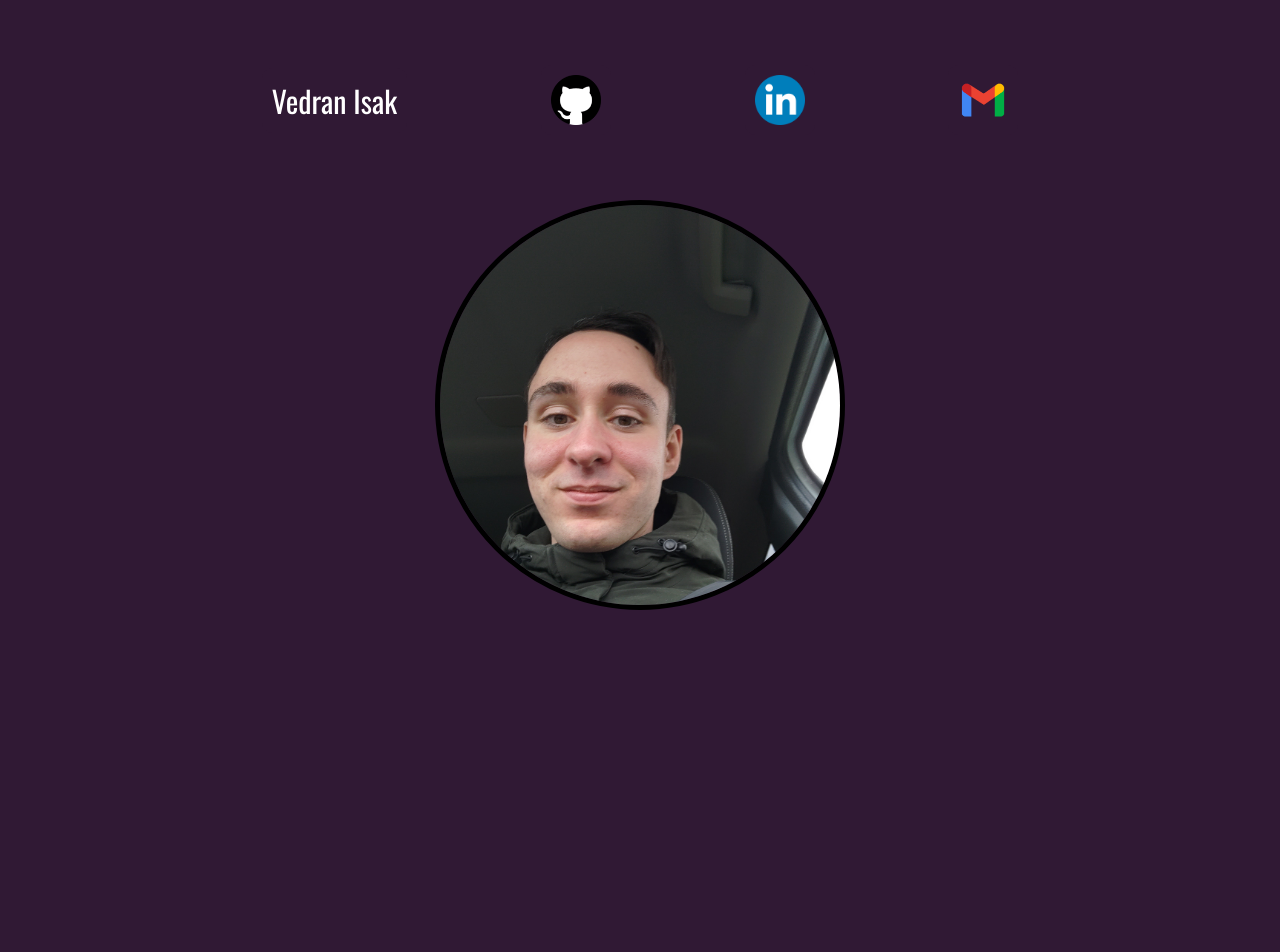
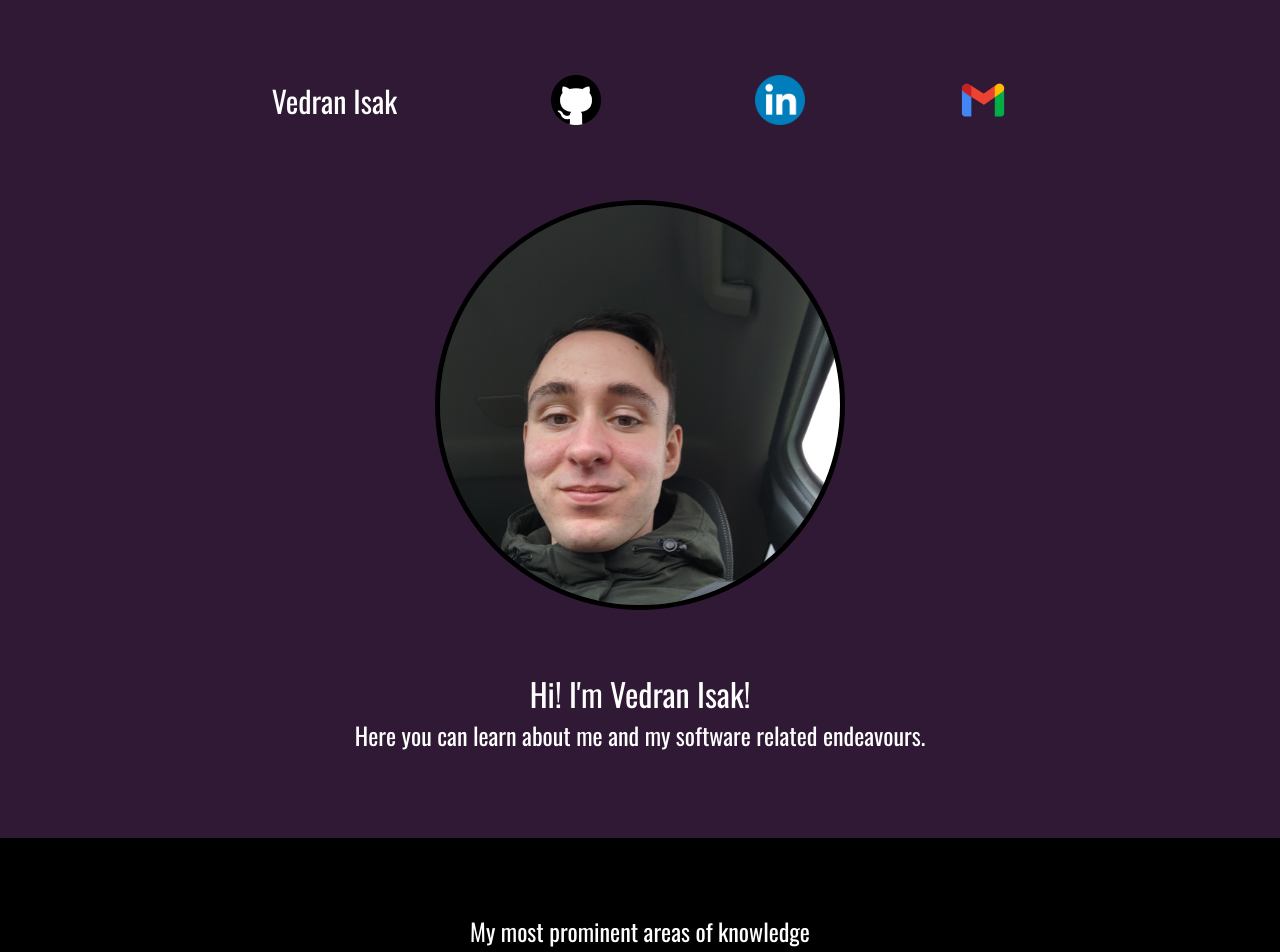
Before and after one commit to VedranIsak/Showcase, a React (Vite) app: page / in a window 1280 px wide. Shown: the top 952 px of the page. Before the commit the page ends 800 px from the top, so only its background shows below. Built offline with nearby package versions, Linux system fonts and the light colour scheme.

Commit message:
Added Skills page, added some headers

```diff
--- a/src/App.tsx
+++ b/src/App.tsx
@@ -1,8 +1,10 @@
 import Header from './containers/Header';
 import Top from './containers/Top';
-import Projects from './containers/Projects';
+import Skills from './containers/Skills';
 
 //Lägga till alt och ackreditering till gmail & github bilderna.
+//https://icon-icons.com/icon/gmail-new-logo/159149
+//https://icon-icons.com/icon/github-logo/229278
 //Använd denna som inspiration istället! Fast med lila färger istället för gröna: https://www.zachjordan.io/
 //Kolla in fontsizes
 //Kolla in fontsizes för media queries (mobilvy, paddvy)
@@ -19,9 +21,9 @@ import Projects from './containers/Projects';
 function App() {
   return (
     <>
-    <Header />
-    <Top />
-    {/* <Projects /> */}
+      <Header />
+      <Top />
+      <Skills />
     </>
   )
 }
--- /dev/null
+++ b/src/containers/Skills.module.css
@@ -0,0 +1,30 @@
+.container {
+    width: 100%;
+    background-color: var(--tertiary-back-color);
+    display: flex;
+    flex-direction: column;
+    justify-content: center;
+    align-items: center;
+}
+
+.headerContainer {
+    margin-top: var(--page-margin);
+    width: inherit;
+    display: flex;
+    justify-content: center;
+    align-items: center;
+}
+
+.mainContentContainer {
+    width: inherit;
+    background-color: inherit;
+    display: flex;
+    flex-direction: row;
+    justify-content: center;
+    align-items: center;
+}
+
+.contentContainer {
+    height: 400px;
+    width: 500px;
+}
--- /dev/null
+++ b/src/containers/Skills.tsx
@@ -0,0 +1,17 @@
+import styles from './Skills.module.css';
+
+const Skills = () =>
+    (
+        <div className={styles.container}>
+            <div className={styles.headerContainer}>
+                <h2>My most prominent areas of knowledge</h2>
+            </div>
+            <div className={styles.mainContentContainer}>
+                <div className={styles.contentContainer}>Tshabalala</div>
+                <div className={styles.contentContainer}>Tshabalala</div>
+                <div className={styles.contentContainer}>Tshabalala</div>
+            </div>
+        </div>
+    )
+
+export default Skills;
--- a/src/containers/Top.module.css
+++ b/src/containers/Top.module.css
@@ -1,6 +1,7 @@
 .container {
     color: var(--primary-text-color);
     display: flex;
+    flex-direction: column;
     justify-content: center;
     align-items: center;
 }
@@ -19,3 +20,19 @@
 .imgContainer:hover {
     border: 5px solid var(--secondary-back-color)
 }
+
+
+.textContainer {
+    margin-top: 50px;
+    width: 60%;
+    padding: var(--standard-padding);
+    display: flex;
+    flex-direction: column;
+    justify-content: center;
+    align-items: center;
+    margin-bottom: var(--page-margin);
+}
+
+.textContainer h1 {
+    text-align: center;
+}
--- a/src/containers/Top.tsx
+++ b/src/containers/Top.tsx
@@ -3,16 +3,8 @@ import profileImg from "../assets/profileImg.jpg";
 
 const Top = () => {
     return (
-        <>
         <div className={styles.container}>
             <div className={styles.imgContainer}>
-                                {/* <img
-                    src='../../src/assets/profileImg.jpg'
-                    alt="Profile image of Vedran Isak"
-                    height="400px"
-                    width="300px"
-                /> */}
-
                 <img
                     src={profileImg}
                     alt="Profile image of Vedran Isak"
@@ -21,8 +13,15 @@ const Top = () => {
                     width="400px"
                 />
             </div>
+            <div className={styles.textContainer}>
+                <h1>
+                    Hi! I'm Vedran Isak!
+                </h1>
+                <h2>
+                    Here you can learn about me and my software related endeavours.
+                </h2>
+            </div>
         </div>
-        </>
     )
 }
 
--- a/src/index.css
+++ b/src/index.css
@@ -1,13 +1,11 @@
 :root {
     --primary-back-color: #301934	;
     --secondary-back-color: #800080	;
-    --tertiary-back-color: #ffffff;
+    --tertiary-back-color: #000000;
     --primary-text-color: #ffffff;
     --secondary-text-color: #301934;
-    --page-margin: 100px;
-    --text-margin: 15px;
+    --page-margin: 75px;
     --standard-padding: 10px;
-    --page-header-side-margin: 30px;
     --standard-border-radius: 10px;
 }
 
@@ -19,20 +17,14 @@
     font-optical-sizing: auto;
     font-weight: 400;
     font-style: normal;
+    color: var(--primary-text-color);
+  }
+
+  body {
     background: var(--primary-back-color);
-    color: var(--primary-text-color);
   }
 
   a {
     cursor: pointer;
     text-decoration: none;
   }
-
-  @keyframes imgSpin {
-    from {
-      transform: rotate(0deg);
-    }
-    to {
-      transform: rotate(360deg);
-    }
-  }
```
